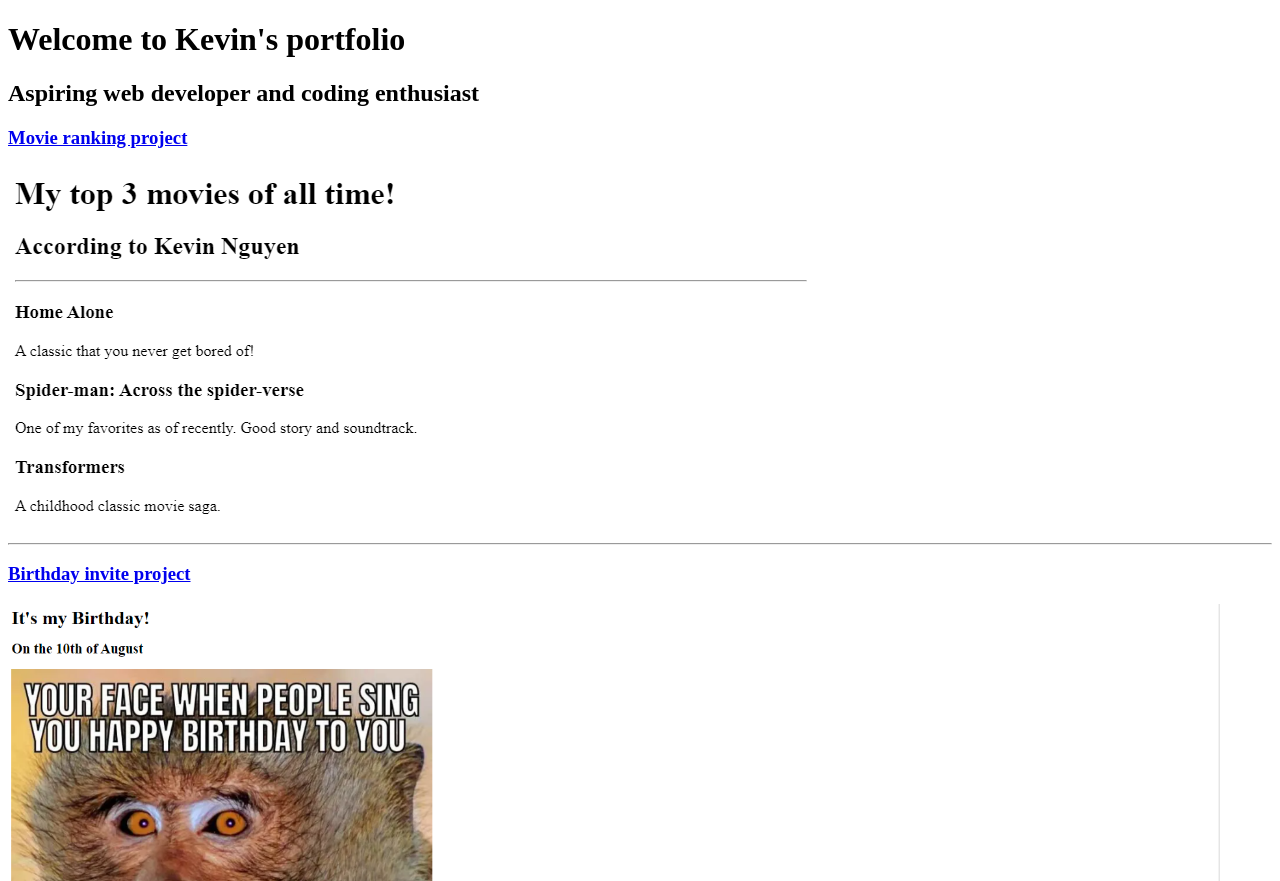
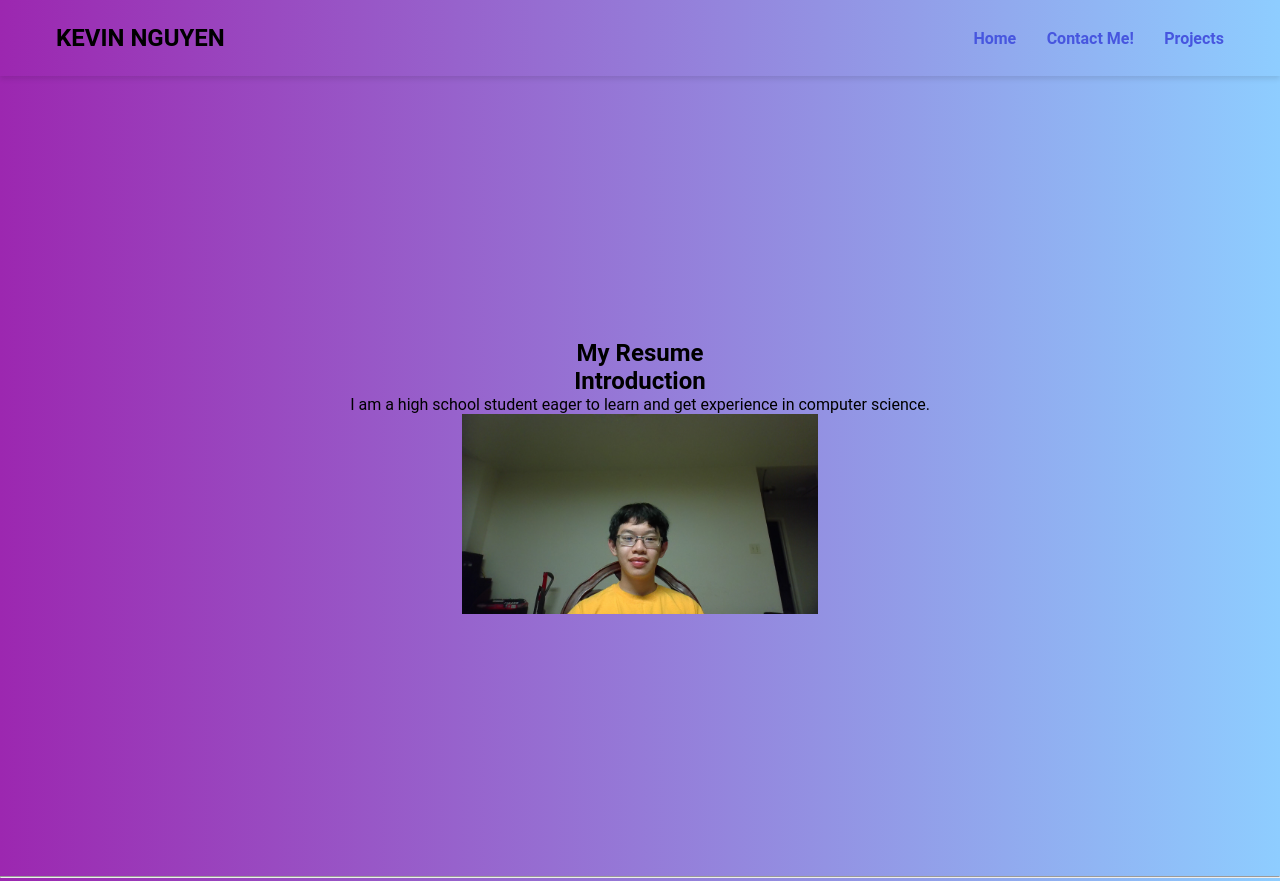
Before and after one commit to HyperCricket/html-portfolio, a plain HTML site: page index.html in a window 1280 px wide. Shown: the top 881 px of the page. Drawn offline with Linux system fonts and the light colour scheme.

Commit message:
Add files via upload

```diff
--- /dev/null
+++ b/app.js
@@ -0,0 +1,27 @@
+const getUserSelectedText = () => {
+    return window.getSelection().toString();
+}
+
+// notification to see if user reaches the end of the screen
+window.onscroll = () => {
+    if (window.innerHeight + window.pageYOffset >= document.body.offsetHeight)
+    {
+        console.log("You are at the end of the page");
+    }
+}
+
+//scroll to top button
+const toTop = () => window.scrollTo({top: 0, behavior: 'smooth'});
+
+const observer = new IntersectionObserver((entries) => {
+    entries.forEach((entry) => {
+        console.log(entry)
+        if (entry.isIntersecting) {
+            entry.target.classList.add('show');
+        }
+    });
+});
+
+
+const hiddenElements = document.querySelectorAll('.hidden');
+hiddenElements.forEach((el) => observer.observe(el));
--- a/index.html
+++ b/index.html
@@ -1,37 +1,72 @@
-<!-- TODO 1: Create the HTML Boilerplate -->
+<!DOCTYPE html>
+<html lang="en" dir="ltr">
 
-<!-- TODO 2: Add Your previous projects' HTML into the public folder -->
-
-<!-- TODO 3: Take screenshots of your project previews and add the images to the images folder -->
-
-<!-- TODO 4: Add titles/subtitles etc. -->
-
-<!-- TODO 5: Add a link to the project pages -->
-
-<!-- TODO 6: Add images to show the project previews
-HINT for TODO 6: You can use the height attribute set to 200 to make the image smaller:
-https://developer.mozilla.org/en-US/docs/Web/HTML/Element/img#attr-height -->
-
-<!-- TODO 7: Add the Contact Me and About Me page links -->
-
-<!DOCTYPE html>
-<html lang = "en" dir = "ltr">
 <head>
     <meta charset="utf-8">
-    <title>KevinNguyen.com</title>
+    <title>Resume</title>
+    <link rel="stylesheet" href="styles.css">
+
+    <nav>
+        <h1>KEVIN NGUYEN</h1>
+        <ul class="navigation">
+            <li><a href="index.html" class="nav-link">Home</a></li>
+            <li><a href="contact.html" class="nav-link">Contact Me!</a></li>
+            <li><a href="projects.html" class="nav-link">Projects</a></li>
+        </ul>
+        <button class="burger-menu" id="burger-menu">
+            <ion-icon class = "bars" name = "menu-outline"></ion-icon>
+        </button>
+    </nav>
 </head>
 
 <body>
-<h1>Welcome to Kevin's portfolio</h1>
-<h2>Aspiring web developer and coding enthusiast</h2>
-<h3><a href="public/movie-ranking.html">Movie ranking project</a></h3>
-<img src="assets/images/movie-ranking.png" alt="Movie ranking list">
-<hr>
-<h3><a href="public/birthday-invite.html">Birthday invite project</a></h3>
-<img src="assets/images/birthday-invite.png" alt="Birthday invite project" height="600">
-<a href="public/about.html">About me</a>
-<a href="public/contact.html">Contact me</a>
+    <section class = "hidden">
+        <h1>My Resume</h1>
+        <h2>Introduction</h2>
+        <p>I am a high school student eager to learn and get experience in computer science.</p>
+        <img src="WIN_20230809_20_30_37_Pro.jpg" alt="a pic of me" height="200">
+    </section>
+    <hr>
+
+    <section class = "hidden">
+        <h2>Skills</h2>
+        <ul>
+            <li>Problem Solving</li>
+            <li>Communication</li>
+            <li>Persistence and Determination</li>
+            <li>Have experience coding in C++, Java and a little bit of HTML, CSS, and JavaScript</li>
+        </ul>
+    </section>
+    <hr>
+
+    <section class = "hidden">
+        <h2>Education</h2>
+        <p>Currently attending Cy-Fair high school and graduating with an associate
+            degree of science and high school diploma in the summa cum laude class.</p>
+        <hr>
+        <h2>Work Experience</h2>
+        <ul>
+            <li>Worked at AM cleaners family business during the summer for 3 years.</li>
+        </ul>
+    </section>
+    <hr>
+
+    <section class = "hidden">
+        <h2>Achievements</h2>
+        <ul>
+            <li>I have a 1127+ day streak on Duolingo, learning Spanish and Vietnamese.</li>
+            <li>Have hours of modules and challenge problems done for many types of computer
+                science websites.
+            </li>
+            <li>I currently have a 6.71 GPA weighted out of 6 in high school.</li>
+        </ul>
+    </section>
+    <hr>
+
+    <footer class = "hidden">
+        <p>© 2023 Kevin Nguyen. All Rights Reserved.</p>
+        <button onclick="toTop()">Back to Top</button>
+    </footer>
 </body>
-
-
+<script src="app.js"></script>
 </html>
--- /dev/null
+++ b/styles.css
@@ -0,0 +1,121 @@
+body{
+    background: linear-gradient(to right, #9c27b0, #8ecdff);
+    font-family: sans-serif;
+}
+
+br{
+    color:#8ecdff;
+}
+
+section{
+    display: grid;
+    place-items: center;
+    align-content: center;
+    min-height: 100vh;
+}
+
+.hidden{
+  opacity: 0;
+  filter: blur(5px);
+  transforms: translate(-100%);
+  transition: all 2s;
+}
+
+.show{
+    opacity: 1;
+    filter: blur(0);
+    transform: translateX(0);
+}
+
+@import url("https://fonts.googleapis.com/css2?family=Roboto:ital,wght@0,400;0,900;1,700&display=swap");
+
+/* Variables */
+:root {
+  --font-family: "Roboto", sans-serf;
+  --normal-font: 400;
+  --bold-font: 700;
+  --bolder-font: 900;
+  --bg-color: #fcfcfc;
+  --primary-color: #4756df;
+  --secondary-color: #ff7235;
+  --primary-shadow: #8b8eaf;
+  --secondary-shadow: #a17a69;
+  --bottom-margin: 0.5rem;
+  --bottom-margin-2: 1rem;
+  --line-height: 1.7rem;
+  --transition: 0.3s;
+}
+/* Variables end */
+
+html {
+  scroll-behavior: smooth;
+}
+
+/* CSS Resets */
+* {
+  margin: 0;
+  padding: 0;
+  box-sizing: border-box;
+}
+
+ul {
+  list-style-type: none;
+}
+
+a {
+  text-decoration: none;
+  color: var(--primary-color);
+}
+
+a:hover {
+  color: var(--secondary-color);
+}
+
+body {
+  font-family: var(--font-family);
+}
+
+nav {
+    position: sticky;
+    top: 0;
+    left: 0;
+    z-index: 1;
+    display: flex;
+    align-items: center;
+    justify-content: space-between;
+    padding: 1.5rem 3.5rem;
+    background-color: var(--bg-color);
+    box-shadow: 0 3px 5px rgba(0, 0, 0, 0.1);
+    background: linear-gradient(to right, #9c27b0, #8ecdff);
+  }
+
+  nav h1 {
+    color: var(black);
+  }
+
+  nav a {
+    color: var(black);
+    transition: var(--transition);
+  }
+  nav a:hover {
+    color: var(black);
+    border-bottom: 2px solid var(--secondary-color);
+  }
+
+  nav ul {
+    display: flex;
+    gap: 1.9rem;
+  }
+
+  nav ul li {
+    font-weight: var(--bold-font);
+  }
+
+  .burger-menu {
+    color: var(--primary-color);
+    font-size: 2rem;
+    border: 0;
+    background-color: transparent;
+    cursor: pointer;
+    display: none;
+  }
```
Also changed, not shown: contact.html (added, +34 -0 lines), projects.html (added, +29 -0 lines), WIN_20230809_20_30_37_Pro.jpg (added).
